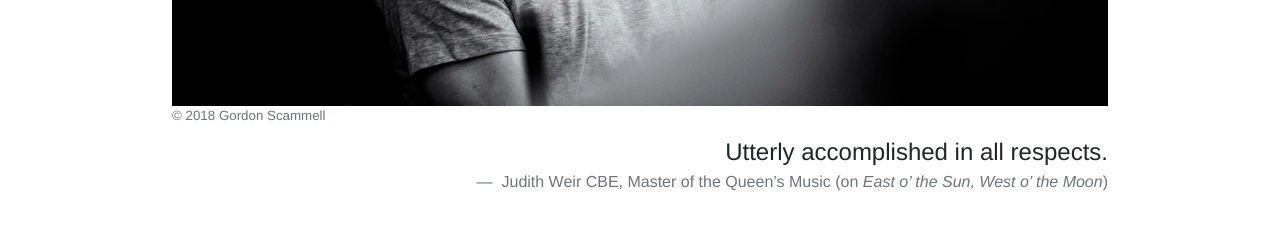
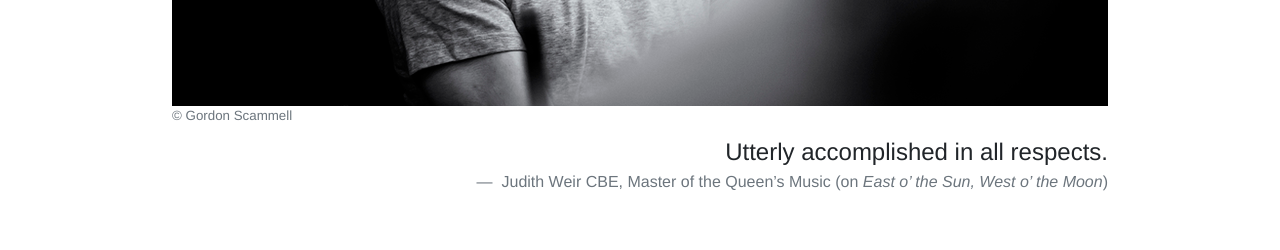
Before and after one commit to jamesgarnercomposer/jamesgarnercomposer.co.uk, a Jekyll site: the page built from index.md, in a window 1280 px wide. Shown: the part 732-982 px from the top of the page. Built offline with Jekyll 4.4.1, drawn with Linux system fonts in a browser that asks for light colours; grey boxes are pictures that could not be loaded.

Commit message:
Remove date from photo index.md

```diff
--- a/index.md
+++ b/index.md
@@ -3,7 +3,7 @@ title: James Garner Composer
 ---
 
 ![James Garner's headshot](/assets/images/cover_photo.png)
-<div class="image-footnote">© 2018 Gordon Scammell</div>
+<div class="image-footnote">© Gordon Scammell</div>
 
 <div class="carousel carousel-dark carousel-fade col mt-2 slide" data-bs-ride="carousel">
   <div class="carousel-inner">
```
